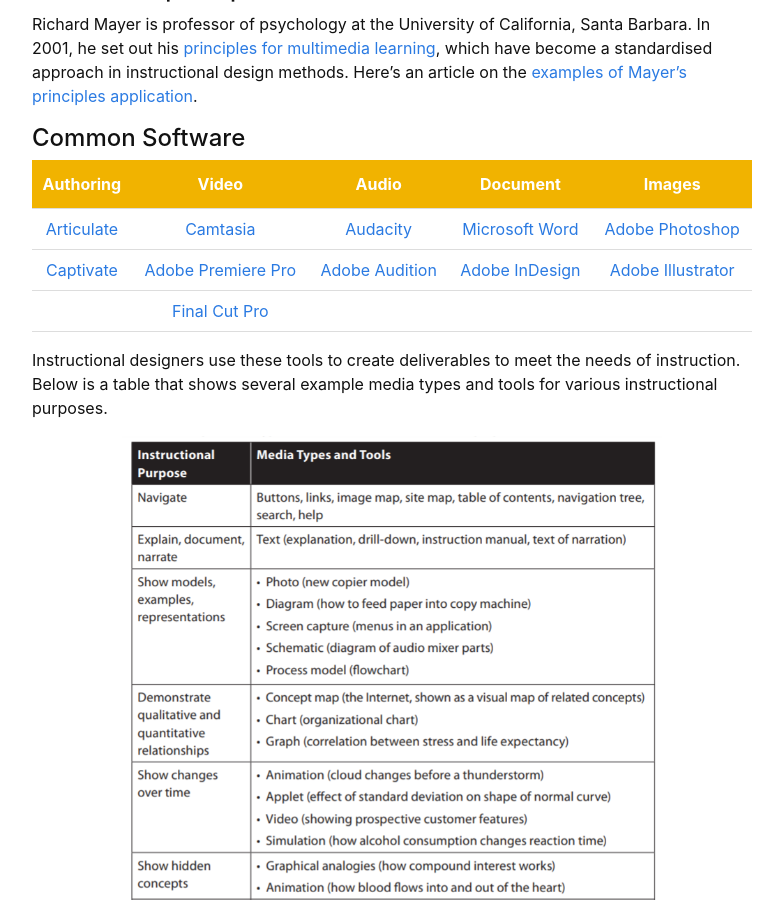
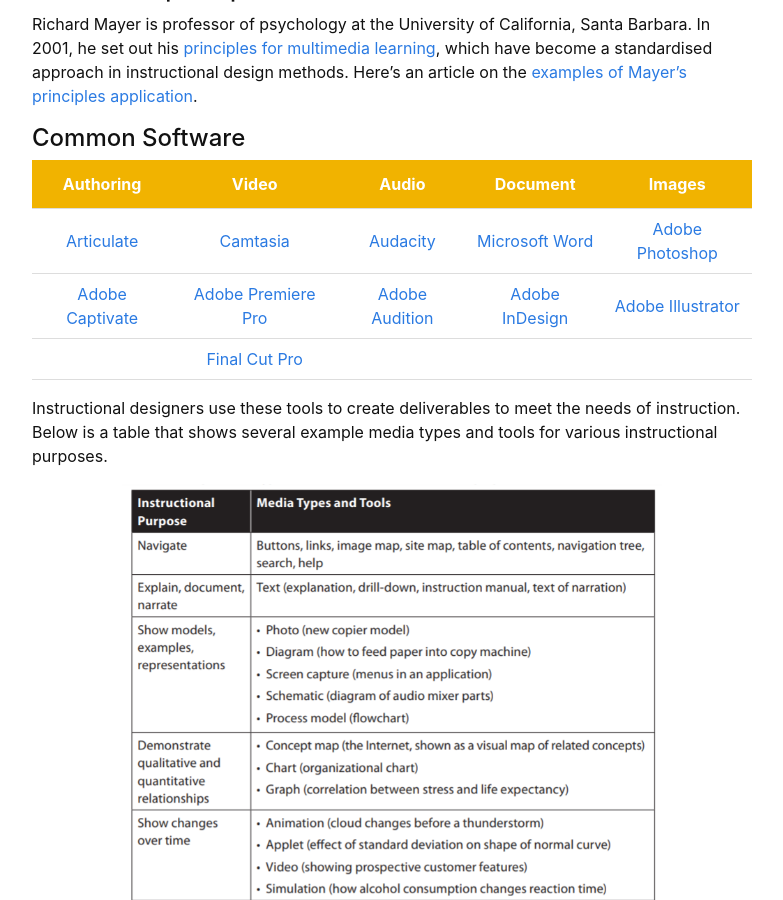
Before and after one commit to hanwendong1/IntrotoID, a Jekyll site: the page built from content/3-ADDIE.md, in a window 1280 px wide and 900 px high, scrolled down 2667 px. Shown: the whole window, without its empty margins (248-1031 px from the left). Built offline with Jekyll 4.4.1, drawn with Linux system fonts in a browser that asks for light colours.

Commit message:
Update 3-ADDIE.md

```diff
--- a/content/3-ADDIE.md
+++ b/content/3-ADDIE.md
@@ -137,7 +137,7 @@ Richard Mayer is professor of psychology at the University of California, Santa
             <td style="text-align:Center"><a href="https://www.adobe.com/products/photoshop.html" target="_blank">Adobe Photoshop</a></td>
          </tr>
          <tr>
-            <td style="text-align:Center"><a href="https://www.adobe.com/products/captivate.html" target="_blank">Captivate</a></td>
+            <td style="text-align:Center"><a href="https://www.adobe.com/products/captivate.html" target="_blank">Adobe Captivate</a></td>
             <td style="text-align:Center"><a href="https://www.adobe.com/products/premiere.html" target="_blank">Adobe Premiere Pro</a></td>
             <td style="text-align:Center"><a href="https://www.adobe.com/products/audition.html" target="_blank">Adobe Audition</a></td>
             <td style="text-align:Center"><a href="https://www.adobe.com/products/indesign.html" target="_blank">Adobe InDesign</a></td>
```
